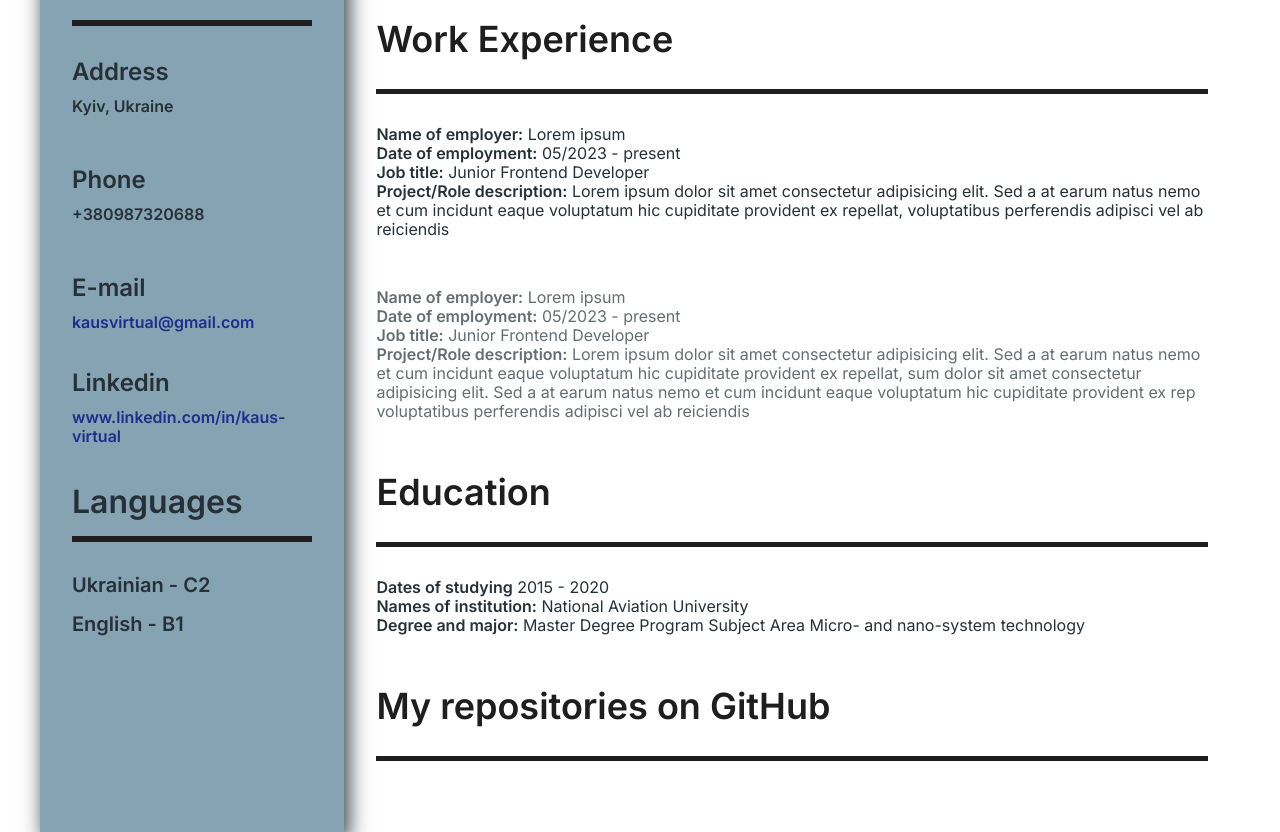
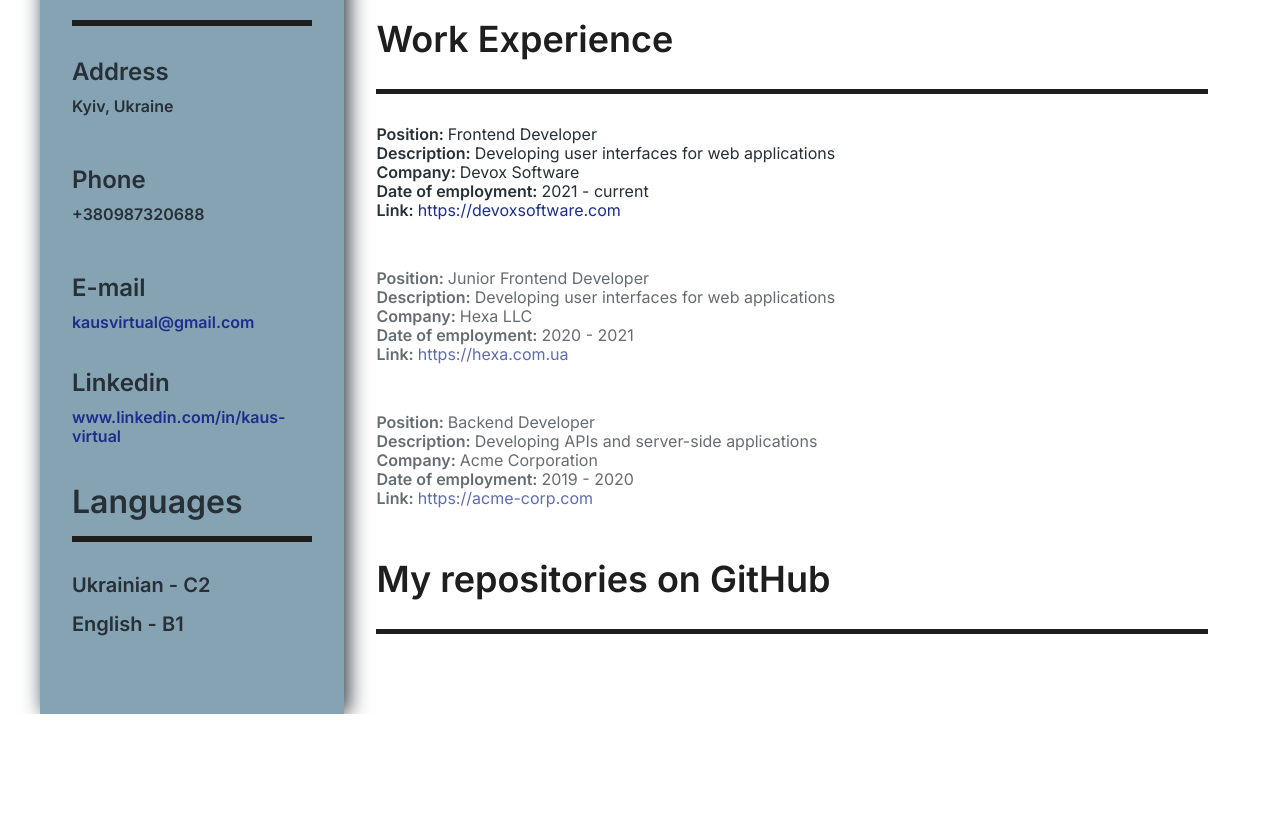
Before and after one commit to KausVlad/try-React, a React (Vite) app: page / in a window 1280 px wide. Shown: the part 546-1378 px from the top of the page. After the commit the page ends 1260 px from the top, so only its background shows below. Built offline with nearby package versions, Linux system fonts and the light colour scheme.

Commit message:
Work place

```diff
--- a/src/App.jsx
+++ b/src/App.jsx
@@ -4,6 +4,8 @@
 import Contact from './components/Contact';
 import TopName from './components/TopName';
 import Experience from './components/Experience';
+import { About } from './components/About';
+import Repo from './components/Repo';
 
 function App() {
   return (
@@ -16,7 +18,9 @@
             <Contact />
           </div>
           <div className="content">
+            <About />
             <Experience />
+            <Repo />
           </div>
         </div>
       </div>
--- /dev/null
+++ b/src/components/About.jsx
@@ -0,0 +1,33 @@
+export function About() {
+  return (
+    <>
+      <h2 id="KeyA" className="margin-top-58px">
+        Summary
+      </h2>
+      <p>
+        Lorem ipsum, dolor sit amet consectetur adipisicing elit. Amet nesciunt
+        doloribus vel, cupiditate exercitationem corporis, beatae maiores
+        dolorum corrupti tempore placeat odit ex laboriosam? Amet et fugit porro
+        voluptatem sed. Lorem ipsum dolor sit, amet consectetur adipisicing
+        elit. Vitae, magnam. Totam facere dolorem praesentium officiis quam.
+        Dolor, sunt earum. Laboriosam, praesentium? Illo facilis tenetur quidem
+        minus impedit non vel similique.
+      </p>
+      <h2 id="KeyB">Skills highlights (WIP)</h2>
+      <div className="skills">
+        <ul>
+          <li>JavaScript</li>
+          <li>HTML</li>
+          <li>CSS</li>
+          <li>React</li>
+        </ul>
+        <ul>
+          <li>React Native</li>
+          <li>Redux</li>
+          <li>Node.js</li>
+          <li>Git</li>
+        </ul>
+      </div>
+    </>
+  );
+}
--- a/src/components/Experience.jsx
+++ b/src/components/Experience.jsx
@@ -1,65 +1,47 @@
+import WorkPlace from './WorkPlace';
+import WorkForm from './WorkForm';
+
+const X = [1, 2, 3];
+
 export default function Experience() {
+  const initialWorks = [
+    {
+      id: 1,
+      title: 'Frontend Developer',
+      description: 'Developing user interfaces for web applications',
+      name: 'Devox Software',
+      date: `2021 - current`,
+      link: 'https://devoxsoftware.com',
+      current: true,
+    },
+    {
+      id: 2,
+      title: 'Junior Frontend Developer',
+      description: 'Developing user interfaces for web applications',
+      name: 'Hexa LLC',
+      date: `2020 - 2021`,
+      link: 'https://hexa.com.ua',
+      current: false,
+    },
+    {
+      id: 3,
+      title: 'Backend Developer',
+      description: 'Developing APIs and server-side applications',
+      name: 'Acme Corporation',
+      date: `2019 - 2020`,
+      link: 'https://acme-corp.com',
+      current: false,
+    },
+  ];
+
   return (
     <>
-      <h2 id="KeyA" className="margin-top-58px">
-        Summary
-      </h2>
-      <p>
-        Lorem ipsum, dolor sit amet consectetur adipisicing elit. Amet nesciunt
-        doloribus vel, cupiditate exercitationem corporis, beatae maiores
-        dolorum corrupti tempore placeat odit ex laboriosam? Amet et fugit porro
-        voluptatem sed. Lorem ipsum dolor sit, amet consectetur adipisicing
-        elit. Vitae, magnam. Totam facere dolorem praesentium officiis quam.
-        Dolor, sunt earum. Laboriosam, praesentium? Illo facilis tenetur quidem
-        minus impedit non vel similique.
-      </p>
-      <h2 id="KeyB">Skills highlights (WIP)</h2>
-      <div className="skills">
-        <ul>
-          <li>JavaScript</li>
-          <li>HTML</li>
-          <li>CSS</li>
-          <li>React</li>
-        </ul>
-        <ul>
-          <li>React Native</li>
-          <li>Redux</li>
-          <li>Node.js</li>
-          <li>Git</li>
-        </ul>
-      </div>
       <h2 id="KeyC">Work Experience</h2>
       <div className="experience">
-        <p>
-          <span>Name of employer:</span> Lorem ipsum <br />
-          <span>Date of employment:</span> 05/2023 - present <br />
-          <span>Job title:</span> Junior Frontend Developer <br />
-          <span>Project/Role description:</span> Lorem ipsum dolor sit amet
-          consectetur adipisicing elit. Sed a at earum natus nemo et cum
-          incidunt eaque voluptatum hic cupiditate provident ex repellat,
-          voluptatibus perferendis adipisci vel ab reiciendis
-        </p>
-        <p>
-          <span>Name of employer:</span> Lorem ipsum <br />
-          <span>Date of employment:</span> 05/2023 - present <br />
-          <span>Job title:</span> Junior Frontend Developer <br />
-          <span>Project/Role description:</span> Lorem ipsum dolor sit amet
-          consectetur adipisicing elit. Sed a at earum natus nemo et cum
-          incidunt eaque voluptatum hic cupiditate provident ex repellat, sum
-          dolor sit amet consectetur adipisicing elit. Sed a at earum natus nemo
-          et cum incidunt eaque voluptatum hic cupiditate provident ex rep
-          voluptatibus perferendis adipisci vel ab reiciendis
-        </p>
+        <WorkPlace items={initialWorks} currentDiv={true} />
+        <WorkPlace items={initialWorks} currentDiv={false} />
+        <WorkForm />
       </div>
-      <h2 id="KeyD">Education</h2>
-      <p className="education">
-        <span>Dates of studying</span> 2015 - 2020 <br />
-        <span>Names of institution:</span> National Aviation University <br />
-        <span>Degree and major:</span> Master Degree Program Subject Area Micro-
-        and nano-system technology
-      </p>
-      <h2>My repositories on GitHub</h2>
-      <div id="loader"></div>
     </>
   );
 }
--- /dev/null
+++ b/src/components/Repo.jsx
@@ -0,0 +1,8 @@
+export default function Repo() {
+  return (
+    <>
+      <h2>My repositories on GitHub</h2>
+      <div id="loader"></div>
+    </>
+  );
+}
--- /dev/null
+++ b/src/components/WorkForm.jsx
@@ -0,0 +1,3 @@
+export default function WorkForm() {
+  return <div></div>;
+}
--- /dev/null
+++ b/src/components/WorkPlace.jsx
@@ -0,0 +1,34 @@
+export default function WorkPlace({ items, currentDiv }) {
+  return (
+    <>
+      {items.map((item) => {
+        if (item.current === currentDiv) {
+          return (
+            <div key={item.id}>
+              <p>
+                <span>Position: </span>
+                {item.title}
+              </p>
+              <p>
+                <span>Description: </span>
+                {item.description}
+              </p>
+              <p>
+                <span>Company: </span>
+                {item.name}
+              </p>
+              <p>
+                <span>Date of employment: </span>
+                {item.date}
+              </p>
+              <p>
+                <span>Link: </span>
+                <a href={item.link}>{item.link}</a>
+              </p>
+            </div>
+          );
+        }
+      })}
+    </>
+  );
+}
--- a/src/styles/style.css
+++ b/src/styles/style.css
@@ -264,14 +264,18 @@
   margin-bottom: 49px;
 }
 
-.experience p:last-child {
-  /* color: var(--color-main-transparent); */
+.experience p {
+  margin-bottom: 0px;
+}
+.experience div {
+  margin-bottom: 49px;
+}
+.experience div:not(:first-child) {
   opacity: 0.7;
   transition: opacity 0.5s;
 }
-.experience p:last-child:hover {
+.experience div:not(:first-child):hover {
   opacity: 1;
-  /* color: var(--color-main); */
 }
 
 .skills {
--- a/src/styles/style.scss
+++ b/src/styles/style.scss
@@ -212,14 +212,19 @@
   margin-bottom: 49px;
 }
 .experience {
-  p:last-child {
-    /* color: var(--color-main-transparent); */
+  p {
+    margin-bottom: 0px;
+  }
+  div {
+    margin-bottom: 49px;
+  }
+  div:not(:first-child) {
     opacity: 0.7;
     transition: opacity 0.5s;
   }
-  p:last-child:hover {
+
+  div:not(:first-child):hover {
     opacity: 1;
-    /* color: var(--color-main); */
   }
 }
 
```
Also changed, not shown: 1 other file (tests, documents, lock files or other folders).
